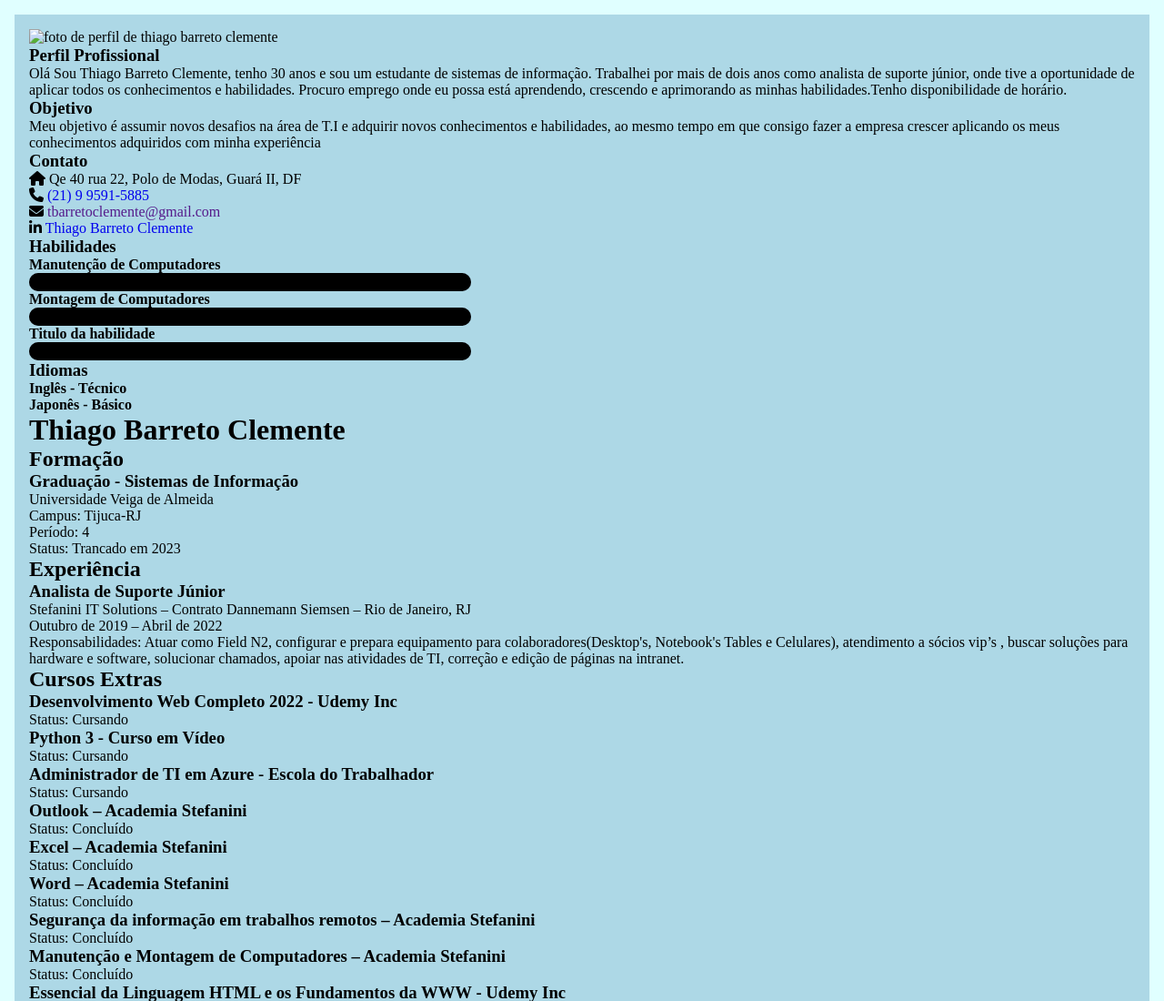
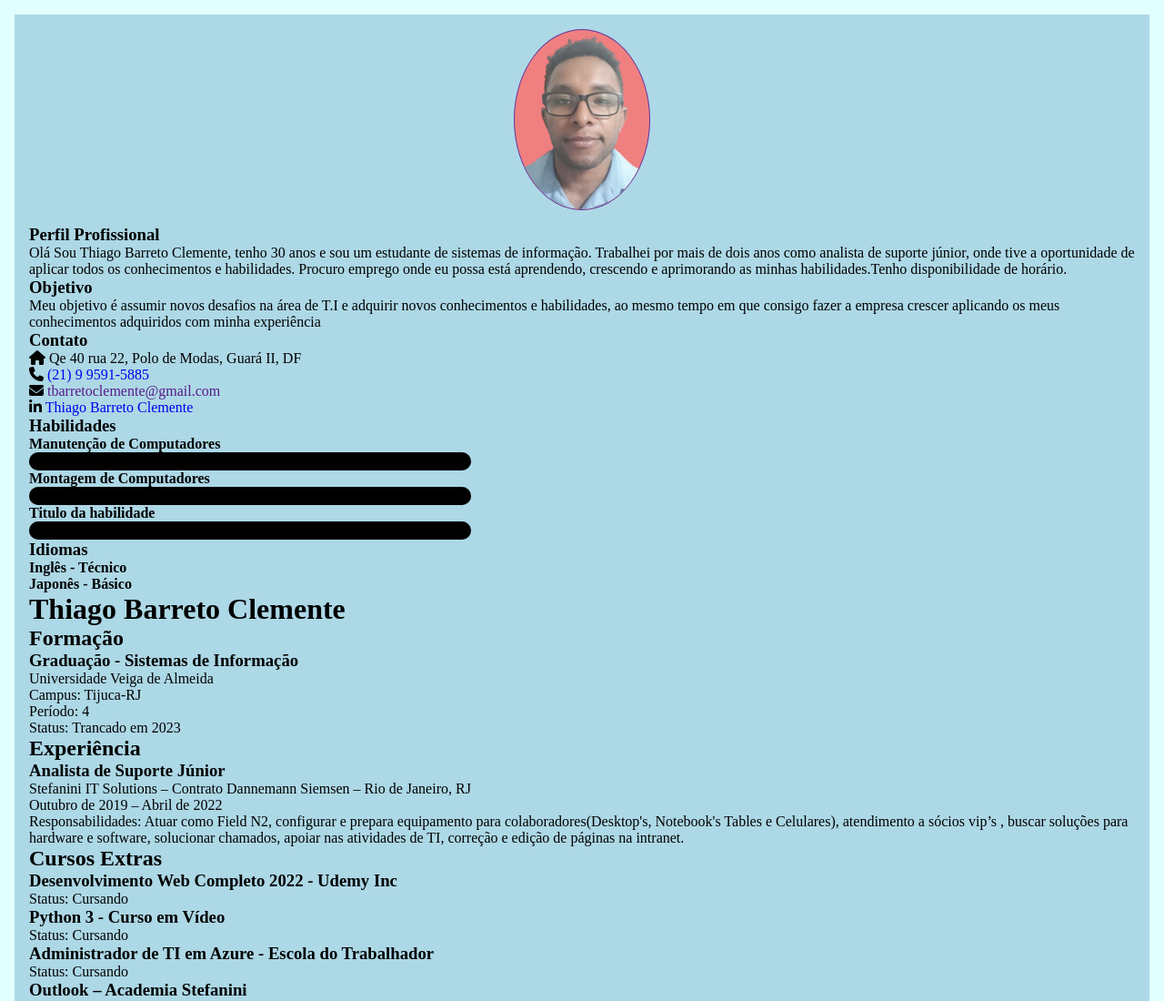
Before and after one commit to Thiagobcdev/Projetos, a plain HTML site: page curriculo/index.html in a window 1280 px wide. Shown: the top 1100 px of the page at 91% size. Drawn offline with Linux system fonts and the light colour scheme; a web font is replaced by a local one.

Commit message:
Add image avatar
-Add imagem de avatar

```diff
--- a/curriculo/css/style.css
+++ b/curriculo/css/style.css
@@ -37,8 +37,21 @@ img{
 
 
 
+/* ASIDE */
 
+.avatar{
+    display: flex;
+    align-items: center;
+    justify-content: center;
+    margin-bottom: 1rem;
+}
 
+.avatar img{
+    width: 150px;
+    border-radius: 50%;
+    border: 1px solid rebeccapurple;
+    background-color: lightcoral;
+}
 
 
 
--- a/curriculo/index.html
+++ b/curriculo/index.html
@@ -17,7 +17,7 @@
             <div class="">
 
                 <div class="avatar">
-                    <img src="" alt="foto de perfil de thiago barreto clemente">
+                    <img src="assets/image/avatar.png" alt="foto de perfil de thiago barreto clemente">
                 </div>
 
                 <section class="perfil">
```
Also changed, not shown: curriculo/assets/image/avatar.png (added).
